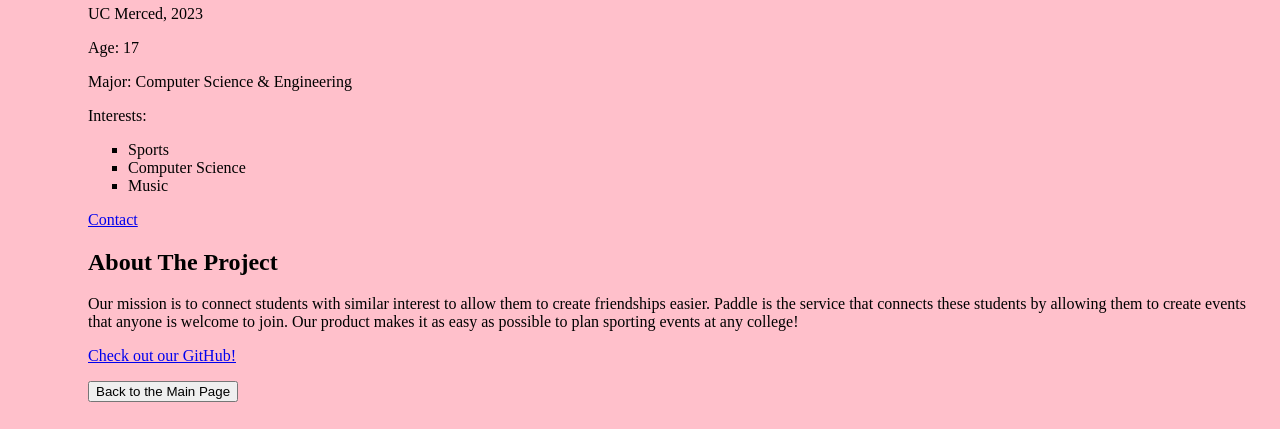
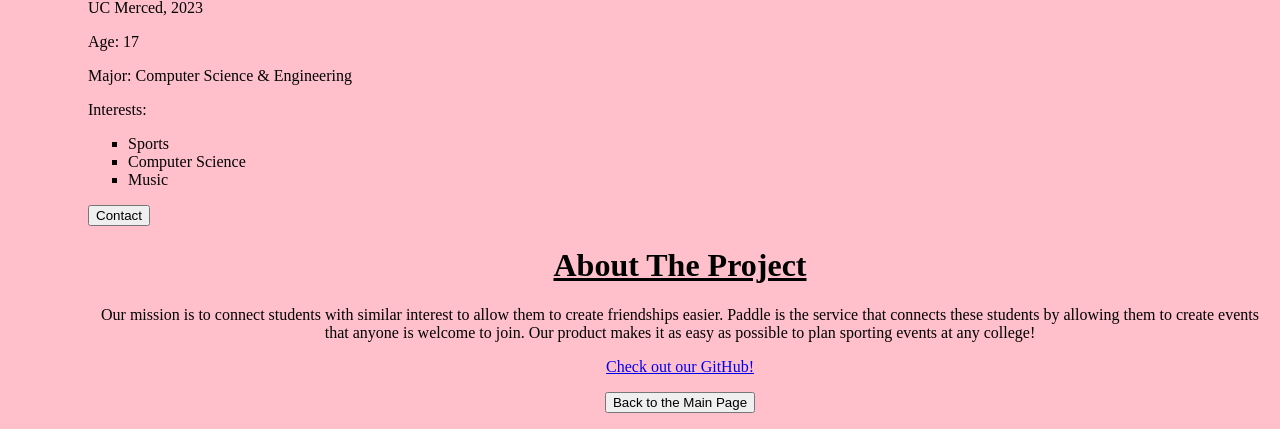
Before and after one commit to ifelsejet/Paddle, a Python web app: template templates/about.html in a window 1280 px wide. Shown: the part 1654-2083 px from the top of the page. Before the commit the page ends 2056 px from the top, so only its background shows below. Run offline with Jinja, Linux system fonts and the light colour scheme; the template is opened without the code that fills it, so the values that code supplies are empty.

Commit message:
Started to use flexbox for the about page

```diff
--- a/stylesheets/about.css
+++ b/stylesheets/about.css
@@ -1,3 +1,19 @@
 body {
   background-color: pink;
 }
+
+#title {
+  font-style: bold;
+  text-decoration: underline;
+  text-align: center
+}
+
+.project {
+text-align: center;
+}
+
+.bio{
+  display: flex;
+  flex-direction: row;
+  justify-content: center;
+}
--- a/templates/about.html
+++ b/templates/about.html
@@ -1,14 +1,16 @@
 <!DOCTYPE html>
 <html lang="en" dir="ltr">
+
 <head>
   <meta charset="utf-8">
   <title>About Developers</title>
   <link href="/stylesheets/about.css" rel="stylesheet">
 </head>
+
 <body>
-    <h1>About The Team</h1>
+  <h1 id="title">Meet The Team</h1>
   <!-- <img src="images/IMG_6125.jpg" alt="GROUP PIC"> -->
-   <img id = "taylore" src="http://atpoint.pl/wp-content/uploads/2018/07/odszkodowanie-za-pogryzienie-przez-psy.jpg" alt="Picture of Taylore">
+  <img class="bio" src="http://atpoint.pl/wp-content/uploads/2018/07/odszkodowanie-za-pogryzienie-przez-psy.jpg" alt="Picture of Taylore">
   <h2>Taylore</h2>
   <p>Stanford University, 2023</p>
   <p>Age: 18</p>
@@ -19,9 +21,10 @@
     <li>Mediation</li>
     <li>Math</li>
     <p>
-      <a href="https://www.linkedin.com/in/taylore-givens-604648187/" target="_blank">Contact</a>
+      <a href="https://www.linkedin.com/in/taylore-givens-604648187/" target="_blank">
+        <button type="button" name="button">Contact</button></a>
     </p>
-    <img id = "kennedy" src="http://atpoint.pl/wp-content/uploads/2018/07/odszkodowanie-za-pogryzienie-przez-psy.jpg" alt="Picture of Kennedy">
+    <img class="bio" src="http://atpoint.pl/wp-content/uploads/2018/07/odszkodowanie-za-pogryzienie-przez-psy.jpg" alt="Picture of Kennedy">
     <h3>Kennedy</h3>
     <p>UC Riverside, 2023</p>
     <p>Age: 18</p>
@@ -32,9 +35,10 @@
       <li>Exploring nature</li>
       <li>Helping others</li>
       <p>
-      <a href="https://www.linkedin.com/in/kennedylincoln/" target="_blank">Contact</a>
+        <a href="https://www.linkedin.com/in/kennedylincoln/" target="_blank">
+        <button type="button" name="button">Contact</button></a>
       </p>
-    <img id = "jet" src="http://atpoint.pl/wp-content/uploads/2018/07/odszkodowanie-za-pogryzienie-przez-psy.jpg" alt="Picture of Jet">
+      <img class="bio" src="http://atpoint.pl/wp-content/uploads/2018/07/odszkodowanie-za-pogryzienie-przez-psy.jpg" alt="Picture of Jet">
       <h4>Jet</h4>
       <p>UC Merced, 2023</p>
       <p>Age: 17</p>
@@ -46,10 +50,13 @@
         <li>Music</li>
       </ul>
       <p>
-      <a href="https://www.linkedin.com/in/jatnael-montes-747177169" target="_blank">Contact</a>
+        <a href="https://www.linkedin.com/in/jatnael-montes-747177169" target="_blank">
+          <button type="button" name="button">Contact</button></a>
       </p>
 
-    <h2>About The Project</h2>
+      <h1 id="title">About The Project</h1>
+      <div class="project">
+
 
         <p>Our mission is to connect students with similar interest to allow them to
           create friendships easier. Paddle is the service that connects these students
@@ -61,9 +68,7 @@
             </p>
 
             <a href="/"><button type="button" name="button">Back to the Main Page</button></a>
+      </div>
+</body>
 
-
-
-
-  </body>
 </html>
```
Also changed, not shown: main.py (+8 -1 lines), stylesheets/flexboxTest.css (added, +22 -0 lines), templates/flexboxTest.html (added, +33 -0 lines). Lines whose indentation alone changed are shown as unchanged.
